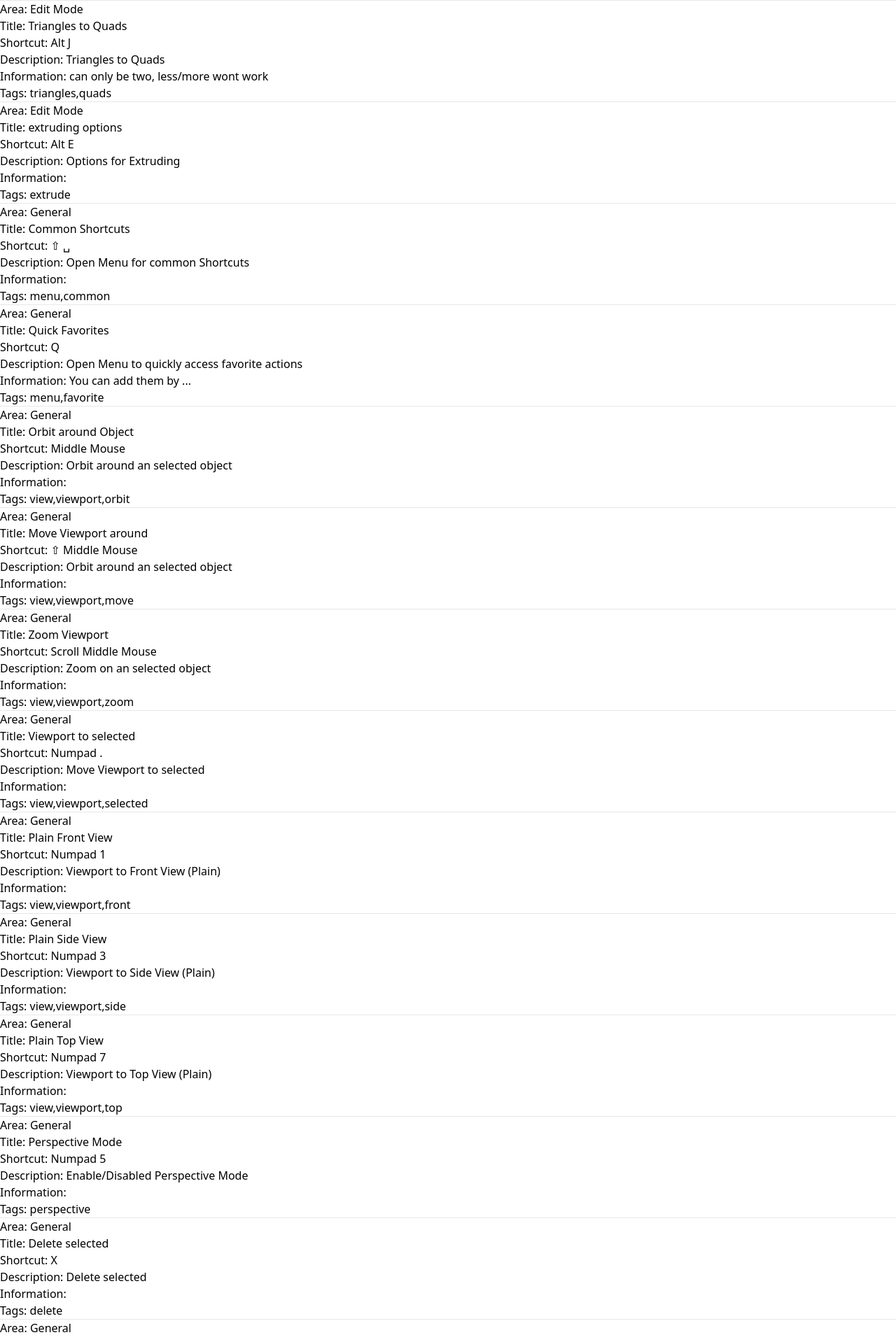
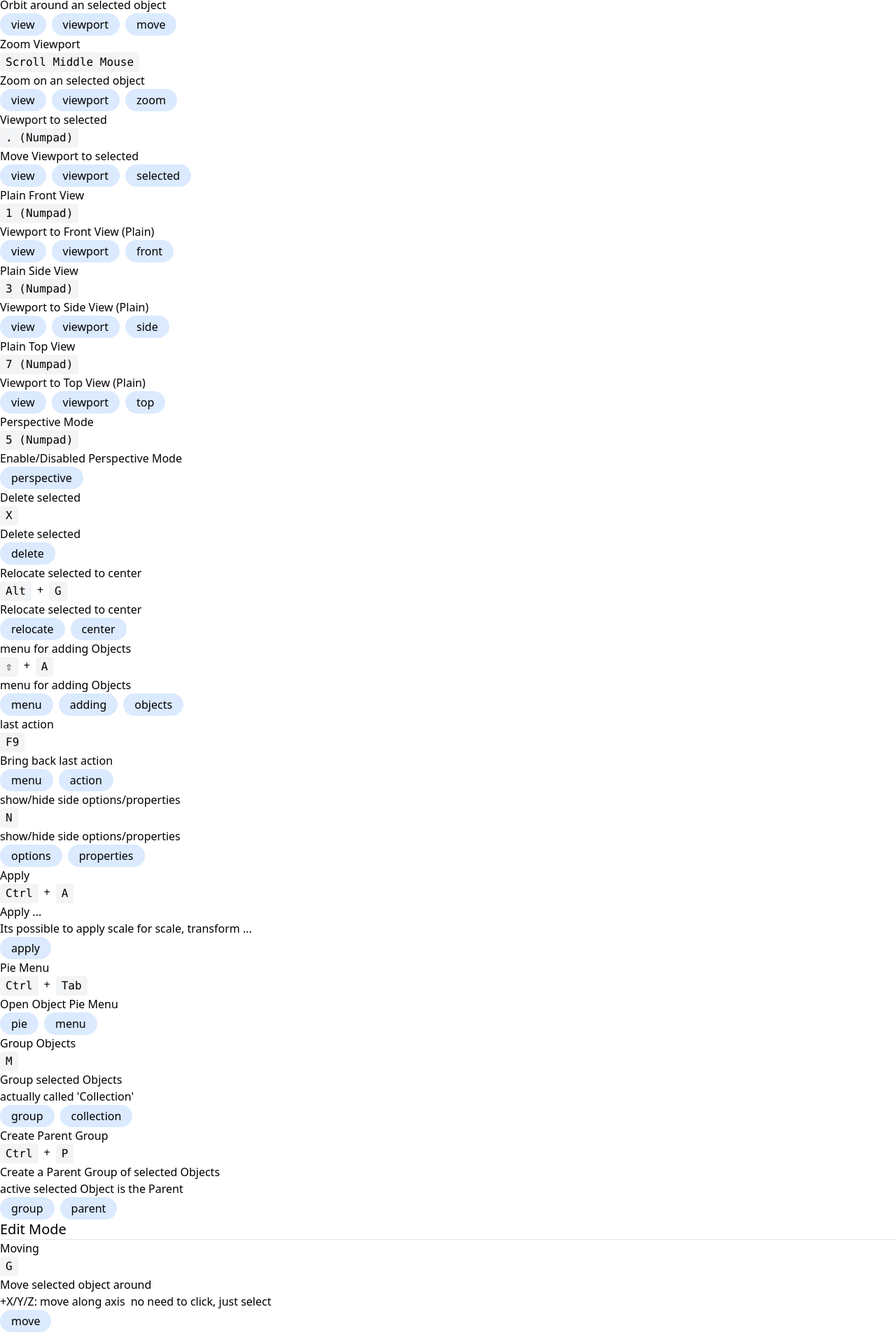
Before and after one commit to EeveeInGaa/blender-shortcuts, an Angular app: page / in a window 1280 px wide. Shown: the part 500-2408 px from the top of the page at 70% size. Built offline with nearby package versions, Linux system fonts and the light colour scheme.

Commit message:
feat: change structure of consts

```diff
--- a/src/app/app.component.html
+++ b/src/app/app.component.html
@@ -3,12 +3,52 @@
   <app-search></app-search>
 </header>
 
-<ng-container *ngFor="let shortcut of shortcuts">
-  <p>Area: {{ shortcut.area }}</p>
-  <p>Title: {{ shortcut.title }}</p>
-  <p>Shortcut: {{ shortcut.shortcut }}</p>
-  <p>Description: {{ shortcut.description }}</p>
-  <p>Information: {{ shortcut.information }}</p>
-  <p>Tags: {{ shortcut.tags }}</p>
-  <hr />
+<h2 class="text-xl">General</h2>
+<hr />
+<ng-container *ngFor="let shortcut of generalShortcuts">
+  <p>{{ shortcut.title }}</p>
+  <div class="flex flex-row gap-2">
+    <ng-container *ngFor="let shortcut of shortcut.shortcut; let last = last">
+      <kbd>{{ shortcut }}</kbd>
+      <span *ngIf="!last"> + </span>
+    </ng-container>
+  </div>
+  <div class="flex flex-row gap-2">
+    <p *ngFor="let desc of shortcut.description">{{ desc }}</p>
+  </div>
+  <div class="flex flex-row gap-2">
+    <p *ngFor="let info of shortcut.information">{{ info }}</p>
+  </div>
+  <div class="flex flex-row gap-2">
+    <p
+      *ngFor="let tag of shortcut.tags"
+      class="bg-blue-100 rounded-full w-fit px-4 py-1">
+      {{ tag }}
+    </p>
+  </div>
 </ng-container>
+
+<h2>Edit Mode</h2>
+<hr />
+<ng-container *ngFor="let shortcut of editModeShortcuts">
+  <p>{{ shortcut.title }}</p>
+  <div class="flex flex-row gap-2">
+    <ng-container *ngFor="let shortcut of shortcut.shortcut; let last = last">
+      <kbd>{{ shortcut }}</kbd>
+      <span *ngIf="!last"> + </span>
+    </ng-container>
+  </div>
+  <div class="flex flex-row gap-2">
+    <p *ngFor="let desc of shortcut.description">{{ desc }}</p>
+  </div>
+  <div class="flex flex-row gap-2">
+    <p *ngFor="let info of shortcut.information">{{ info }}</p>
+  </div>
+  <div class="flex flex-row gap-2">
+    <p
+      *ngFor="let tag of shortcut.tags"
+      class="bg-blue-100 rounded-full w-fit px-4 py-1">
+      {{ tag }}
+    </p>
+  </div>
+</ng-container>
--- a/src/app/app.component.ts
+++ b/src/app/app.component.ts
@@ -13,8 +13,14 @@ import { RouterModule } from '@angular/router';
   styleUrls: ['./app.component.css'],
 })
 export class AppComponent {
-  shortcuts: BlenderShortcuts[] = [];
+  generalShortcuts: BlenderShortcuts[] = [];
+  editModeShortcuts: BlenderShortcuts[] = [];
   constructor(private readonly shortcutsService: ShortcutsService) {
-    this.shortcuts = this.shortcutsService.getShortcuts();
+    this.generalShortcuts = this.shortcutsService.getGeneralShortcuts();
+    this.editModeShortcuts = this.shortcutsService.getEditModeShortcuts();
+  }
+
+  concatStrings(thing: string): string {
+    return thing + '+';
   }
 }
--- a/src/app/util/interfaces/blender-shortcuts.interface.ts
+++ b/src/app/util/interfaces/blender-shortcuts.interface.ts
@@ -3,7 +3,7 @@ import { BlenderArea } from '../enums/blender-area.enum';
 export interface BlenderShortcuts {
   area: BlenderArea[];
   title?: string; //optional title to find faster
-  shortcut: string;
+  shortcut: string[];
   description: string[]; //array in case its more than one
   information?: string[]; //optional hints; array in case its more than one
   tags?: string[]; //tags to find faster
--- a/src/app/util/services/shortcuts.service.ts
+++ b/src/app/util/services/shortcuts.service.ts
@@ -1,12 +1,19 @@
 import { Injectable } from '@angular/core';
 import { BlenderShortcuts } from '../interfaces/blender-shortcuts.interface';
-import { shortcuts } from '../../../assets/shortcuts.const';
+import {
+  editModeShortcuts,
+  generalShortcuts,
+} from '../../../assets/shortcuts.const';
 
 @Injectable({
   providedIn: 'root',
 })
 export class ShortcutsService {
-  getShortcuts(): BlenderShortcuts[] {
-    return shortcuts;
+  getEditModeShortcuts(): BlenderShortcuts[] {
+    return editModeShortcuts;
+  }
+
+  getGeneralShortcuts(): BlenderShortcuts[] {
+    return generalShortcuts;
   }
 }
--- a/src/assets/shortcuts.const.ts
+++ b/src/assets/shortcuts.const.ts
@@ -1,12 +1,11 @@
 import { BlenderArea } from '../app/util/enums/blender-area.enum';
 import { BlenderShortcuts } from '../app/util/interfaces/blender-shortcuts.interface';
 
-export const shortcuts: BlenderShortcuts[] = [
-  //Edit
+export const editModeShortcuts: BlenderShortcuts[] = [
   {
     area: [BlenderArea.EditMode],
     title: 'Moving',
-    shortcut: 'G',
+    shortcut: ['G'],
     description: ['Move selected object around'],
     information: ['+X/Y/Z: move along axis', 'no need to click, just select'],
     tags: ['move'],
@@ -14,7 +13,7 @@ export const shortcuts: BlenderShortcuts[] = [
   {
     area: [BlenderArea.EditMode],
     title: 'Rotating',
-    shortcut: 'R',
+    shortcut: ['R'],
     description: ['Rotate selected object'],
     information: ['+X/Y/Z: rotate around axis'],
     tags: ['rotate'],
@@ -22,7 +21,7 @@ export const shortcuts: BlenderShortcuts[] = [
   {
     area: [BlenderArea.EditMode],
     title: 'Scaling',
-    shortcut: 'S',
+    shortcut: ['S'],
     description: ['Scale selected object'],
     information: ['+X/Y/Z: scale along axis'],
     tags: ['scale'],
@@ -30,7 +29,7 @@ export const shortcuts: BlenderShortcuts[] = [
   {
     area: [BlenderArea.EditMode],
     title: 'Triangles to Quads',
-    shortcut: 'Alt J',
+    shortcut: ['Alt', 'J'],
     description: ['Triangles to Quads'],
     information: ['can only be two, less/more wont work'],
     tags: ['triangles', 'quads'],
@@ -38,17 +37,17 @@ export const shortcuts: BlenderShortcuts[] = [
   {
     area: [BlenderArea.EditMode],
     title: 'extruding options',
-    shortcut: 'Alt E',
+    shortcut: ['Alt', 'E'],
     description: ['Options for Extruding'],
     information: [],
     tags: ['extrude'],
   },
-
-  //General
+];
+export const generalShortcuts: BlenderShortcuts[] = [
   {
     area: [BlenderArea.General],
     title: 'Common Shortcuts',
-    shortcut: '⇧ ␣',
+    shortcut: ['⇧', '␣'],
     description: ['Open Menu for common Shortcuts'],
     information: [],
     tags: ['menu', 'common'],
@@ -56,7 +55,7 @@ export const shortcuts: BlenderShortcuts[] = [
   {
     area: [BlenderArea.General],
     title: 'Quick Favorites',
-    shortcut: 'Q',
+    shortcut: ['Q'],
     description: ['Open Menu to quickly access favorite actions'],
     information: ['You can add them by ...'],
     tags: ['menu', 'favorite'],
@@ -64,7 +63,7 @@ export const shortcuts: BlenderShortcuts[] = [
   {
     area: [BlenderArea.General],
     title: 'Orbit around Object',
-    shortcut: 'Middle Mouse',
+    shortcut: ['Middle Mouse'],
     description: ['Orbit around an selected object'],
     information: [],
     tags: ['view', 'viewport', 'orbit'],
@@ -72,7 +71,7 @@ export const shortcuts: BlenderShortcuts[] = [
   {
     area: [BlenderArea.General],
     title: 'Move Viewport around',
-    shortcut: '⇧ Middle Mouse',
+    shortcut: ['⇧', 'Middle Mouse'],
     description: ['Orbit around an selected object'],
     information: [],
     tags: ['view', 'viewport', 'move'],
@@ -80,7 +79,7 @@ export const shortcuts: BlenderShortcuts[] = [
   {
     area: [BlenderArea.General],
     title: 'Zoom Viewport',
-    shortcut: 'Scroll Middle Mouse',
+    shortcut: ['Scroll Middle Mouse'],
     description: ['Zoom on an selected object'],
     information: [],
     tags: ['view', 'viewport', 'zoom'],
@@ -88,7 +87,7 @@ export const shortcuts: BlenderShortcuts[] = [
   {
     area: [BlenderArea.General],
     title: 'Viewport to selected',
-    shortcut: 'Numpad .',
+    shortcut: ['. (Numpad)'],
     description: ['Move Viewport to selected'],
     information: [],
     tags: ['view', 'viewport', 'selected'],
@@ -96,7 +95,7 @@ export const shortcuts: BlenderShortcuts[] = [
   {
     area: [BlenderArea.General],
     title: 'Plain Front View',
-    shortcut: 'Numpad 1',
+    shortcut: ['1 (Numpad)'],
     description: ['Viewport to Front View (Plain)'],
     information: [],
     tags: ['view', 'viewport', 'front'],
@@ -104,7 +103,7 @@ export const shortcuts: BlenderShortcuts[] = [
   {
     area: [BlenderArea.General],
     title: 'Plain Side View',
-    shortcut: 'Numpad 3',
+    shortcut: ['3 (Numpad)'],
     description: ['Viewport to Side View (Plain)'],
     information: [],
     tags: ['view', 'viewport', 'side'],
@@ -112,7 +111,7 @@ export const shortcuts: BlenderShortcuts[] = [
   {
     area: [BlenderArea.General],
     title: 'Plain Top View',
-    shortcut: 'Numpad 7',
+    shortcut: ['7 (Numpad)'],
     description: ['Viewport to Top View (Plain)'],
     information: [],
     tags: ['view', 'viewport', 'top'],
@@ -120,7 +119,7 @@ export const shortcuts: BlenderShortcuts[] = [
   {
     area: [BlenderArea.General],
     title: 'Perspective Mode',
-    shortcut: 'Numpad 5',
+    shortcut: ['5 (Numpad)'],
     description: ['Enable/Disabled Perspective Mode'],
     information: [],
     tags: ['perspective'],
@@ -128,7 +127,7 @@ export const shortcuts: BlenderShortcuts[] = [
   {
     area: [BlenderArea.General],
     title: 'Delete selected',
-    shortcut: 'X',
+    shortcut: ['X'],
     description: ['Delete selected'],
     information: [],
     tags: ['delete'],
@@ -136,7 +135,7 @@ export const shortcuts: BlenderShortcuts[] = [
   {
     area: [BlenderArea.General],
     title: 'Relocate selected to center',
-    shortcut: 'Alt G',
+    shortcut: ['Alt', 'G'],
     description: ['Relocate selected to center'],
     information: [],
     tags: ['relocate', 'center'],
@@ -144,7 +143,7 @@ export const shortcuts: BlenderShortcuts[] = [
   {
     area: [BlenderArea.General],
     title: 'menu for adding Objects',
-    shortcut: '⇧ A',
+    shortcut: ['⇧', 'A'],
     description: ['menu for adding Objects'],
     information: [],
     tags: ['menu', 'adding', 'objects'],
@@ -152,7 +151,7 @@ export const shortcuts: BlenderShortcuts[] = [
   {
     area: [BlenderArea.General],
     title: 'last action',
-    shortcut: 'F9',
+    shortcut: ['F9'],
     description: ['Bring back last action'],
     information: [],
     tags: ['menu', 'action'],
@@ -160,7 +159,7 @@ export const shortcuts: BlenderShortcuts[] = [
   {
     area: [BlenderArea.General],
     title: 'show/hide side options/properties',
-    shortcut: 'N',
+    shortcut: ['N'],
     description: ['show/hide side options/properties'],
     information: [],
     tags: ['options', 'properties'],
@@ -168,7 +167,7 @@ export const shortcuts: BlenderShortcuts[] = [
   {
     area: [BlenderArea.General],
     title: 'Apply',
-    shortcut: 'Ctrl A',
+    shortcut: ['Ctrl', 'A'],
     description: ['Apply ...'],
     information: ['Its possible to apply scale for scale, transform ...'],
     tags: ['apply'],
@@ -176,9 +175,25 @@ export const shortcuts: BlenderShortcuts[] = [
   {
     area: [BlenderArea.General],
     title: 'Pie Menu',
-    shortcut: 'Ctrl Tab',
+    shortcut: ['Ctrl', 'Tab'],
     description: ['Open Object Pie Menu'],
     information: [],
     tags: ['pie', 'menu'],
   },
+  {
+    area: [BlenderArea.General],
+    title: 'Group Objects',
+    shortcut: ['M'],
+    description: ['Group selected Objects'],
+    information: ["actually called 'Collection'"],
+    tags: ['group', 'collection'],
+  },
+  {
+    area: [BlenderArea.General],
+    title: 'Create Parent Group',
+    shortcut: ['Ctrl', 'P'],
+    description: ['Create a Parent Group of selected Objects'],
+    information: ['active selected Object is the Parent'],
+    tags: ['group', 'parent'],
+  },
 ];
```
